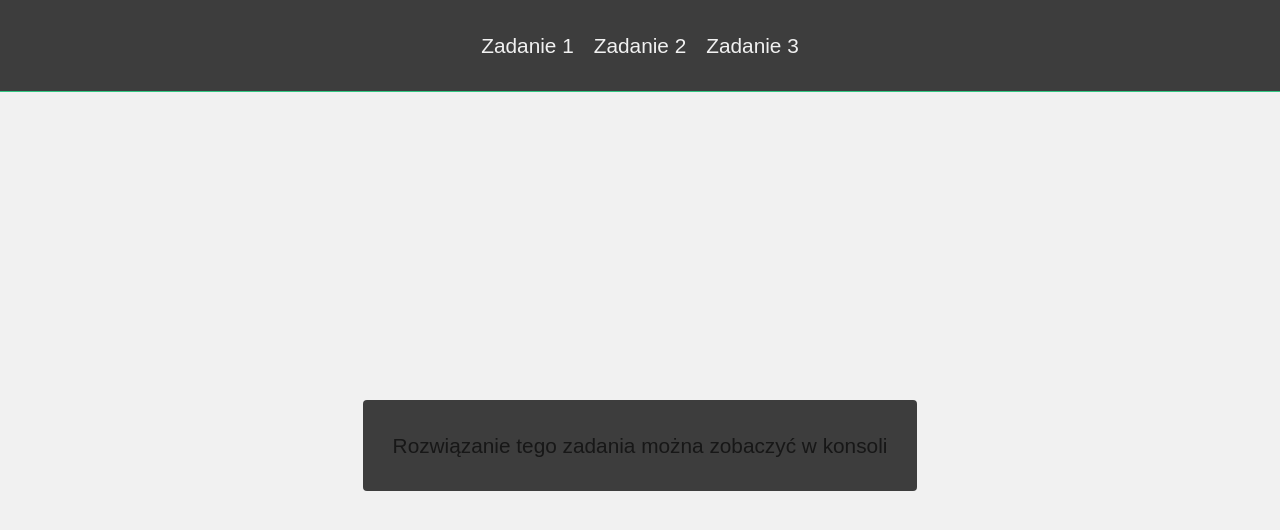
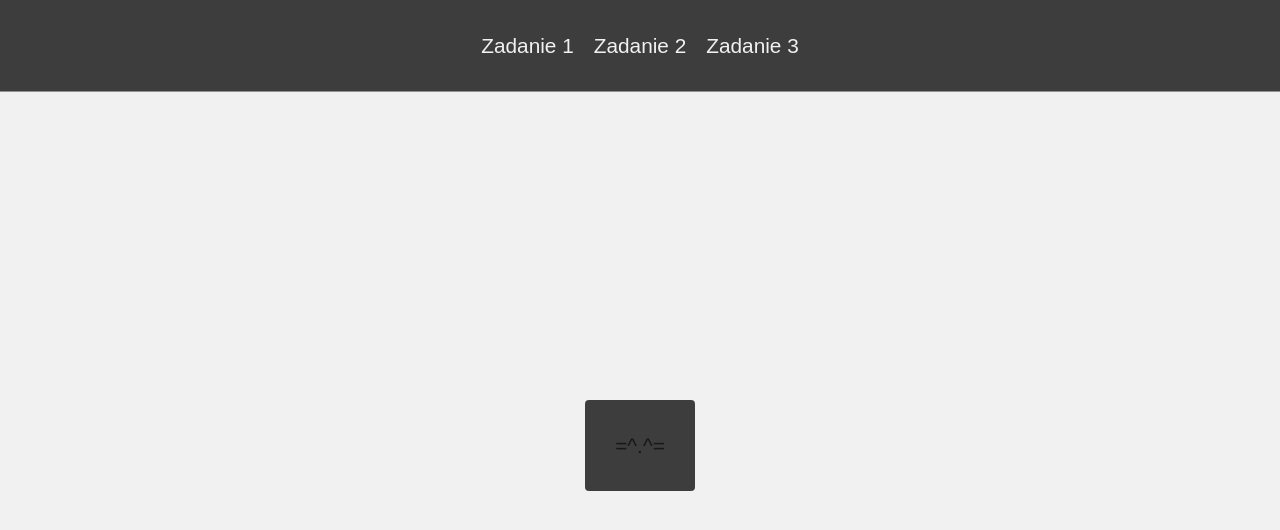
Before and after one commit to Faibysh/mentor-tasks, a website built with webpack: page index.html in a window 1280 px wide. Shown: the top 530 px of the page. Built offline with nearby package versions, Linux system fonts and the light colour scheme; no server answers; what notiflix would draw is missing.

Commit message:
Finished

```diff
--- a/index.html
+++ b/index.html
@@ -23,7 +23,6 @@
 
   <div id="task1">
     <p class="text">
-      Rozwiązanie tego zadania można zobaczyć w konsoli
     </p>
   </div>
   <div id="task2">
--- a/src/js/task1.js
+++ b/src/js/task1.js
@@ -25,4 +25,7 @@ builder.append("^").prepend("^").pad("=");
 
 export const builderValue = builder.value;
 
+const paragraph = document.querySelector("#task1 .text");
+paragraph.textContent = builderValue;
+
 console.log(builderValue);
```
